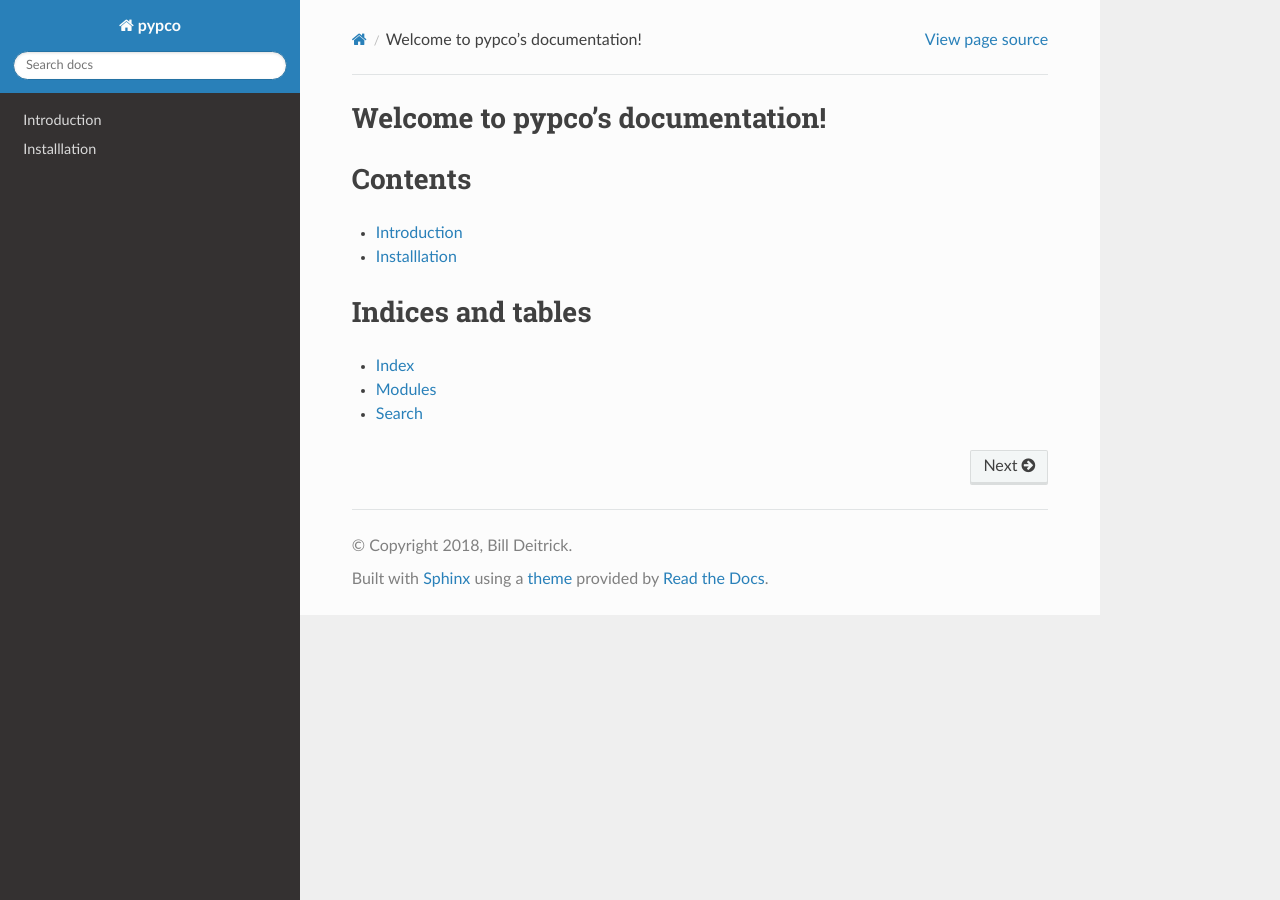
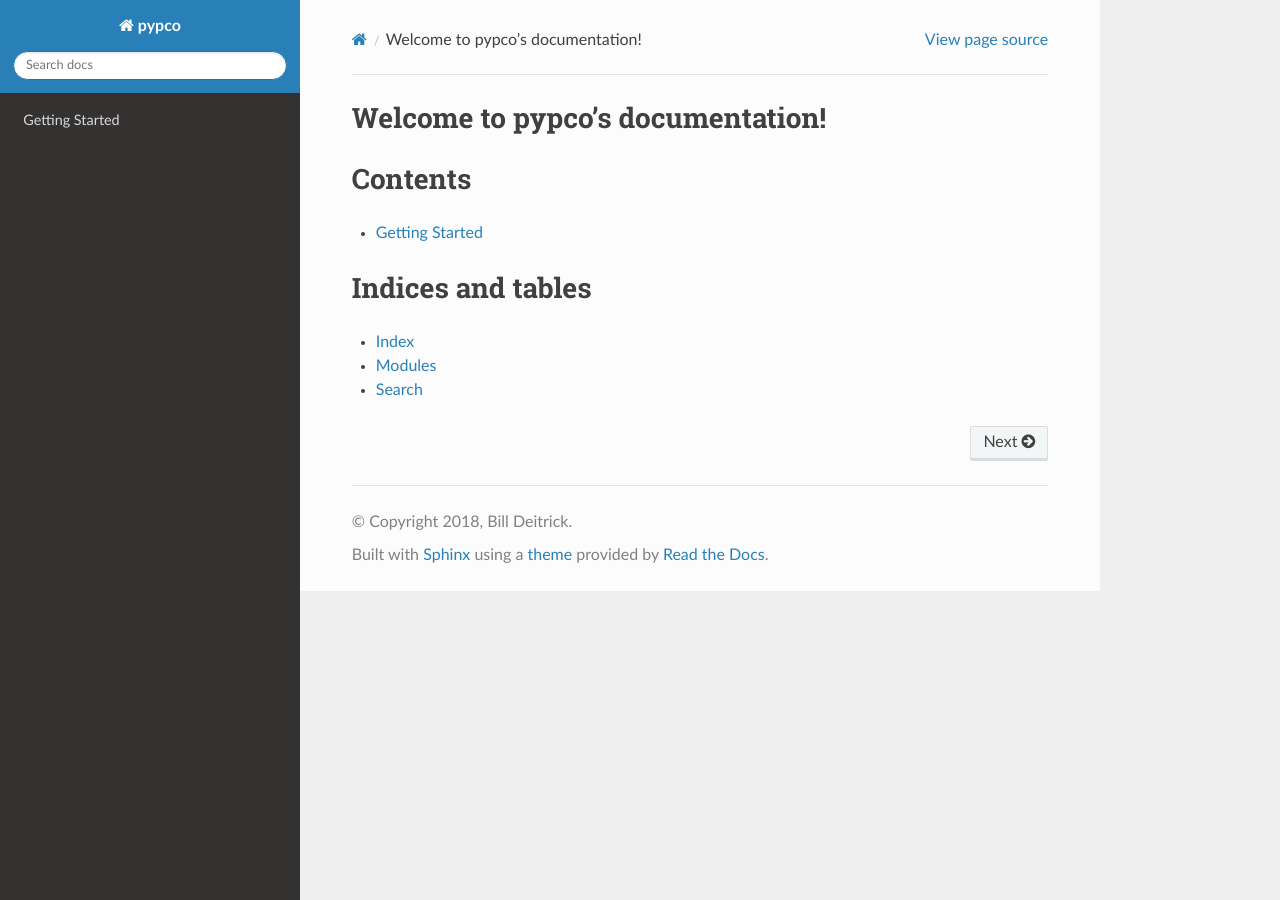
Before and after one commit to billdeitrick/pypco, a Sphinx documentation site: the page built from docs/source/index.md, in a window 1280 px wide. Built offline with Sphinx 7.4.7 and the Read the Docs theme 2.0.0, drawn with Linux system fonts in a browser that asks for light colours.

Commit message:
Start getting started guide

```diff
--- /dev/null
+++ b/docs/source/gettingstarted.md
@@ -0,0 +1,5 @@
+# Getting Started
+
+## Introduction
+
+## Installation
--- a/docs/source/index.md
+++ b/docs/source/index.md
@@ -3,9 +3,7 @@
 
 # Contents
 
-* [Introduction](gettingstarted/introduction.md)
-* [Installlation](gettingstarted/installation.md)
-
+* [Getting Started](gettingstarted.md)
 # Indices and tables
 
 * [Index](genindex.html)
```
Also changed, not shown: docs/source/gettingstarted/installation.md (deleted, +0 -1 lines), docs/source/gettingstarted/introduction.md (deleted, +0 -1 lines).
